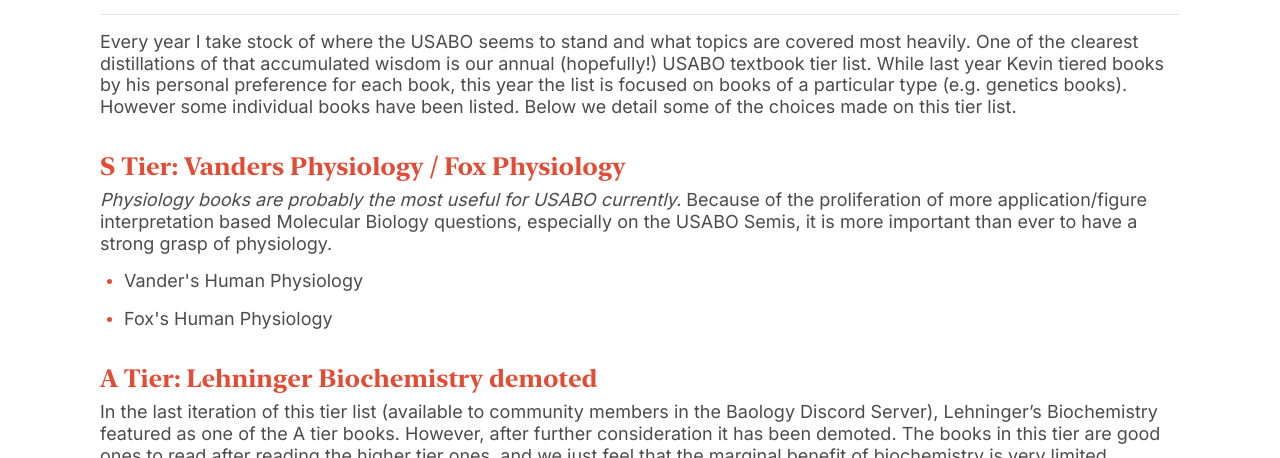
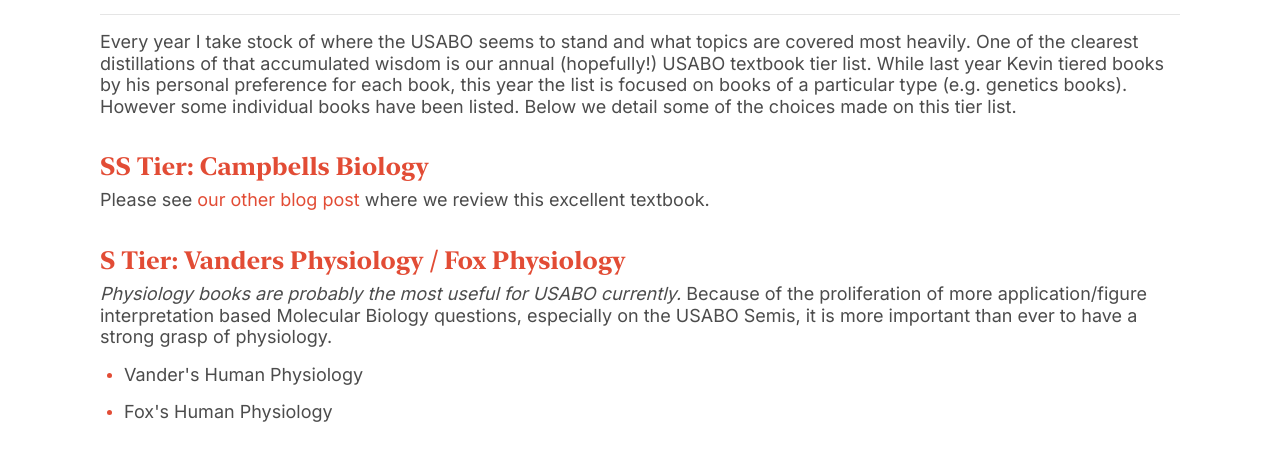
Before and after one commit to dorazhou1/baology, a plain HTML site: page blogs/usabo-blog-2.html in a window 1280 px wide. Shown: the part 642-1100 px from the top of the page. Drawn offline with Linux system fonts and the light colour scheme; files whose address does not match are found by name.

Commit message:
add SS tier link

```diff
--- a/blogs/usabo-blog-2.html
+++ b/blogs/usabo-blog-2.html
@@ -40,6 +40,11 @@
 
             <p>Every year I take stock of where the USABO seems to stand and what topics are covered most heavily. One of the clearest distillations of that accumulated wisdom is our annual (hopefully!) USABO textbook tier list. While last year Kevin tiered books by his personal preference for each book, this year the list is focused on books of a particular type (e.g. genetics books). However some individual books have been listed. Below we detail some of the choices made on this tier list.
             </p>
+            <br>
+
+            <!-- SS Tier -->
+            <h3>SS Tier: Campbells Biology</h3>
+            <p>Please see <a href="https://baology.org/blogs/usabo-blog-1.html" target="_blank">our other blog post</a> where we review this excellent textbook.</p>
             <br>
 
             <!-- S Tier -->
```
